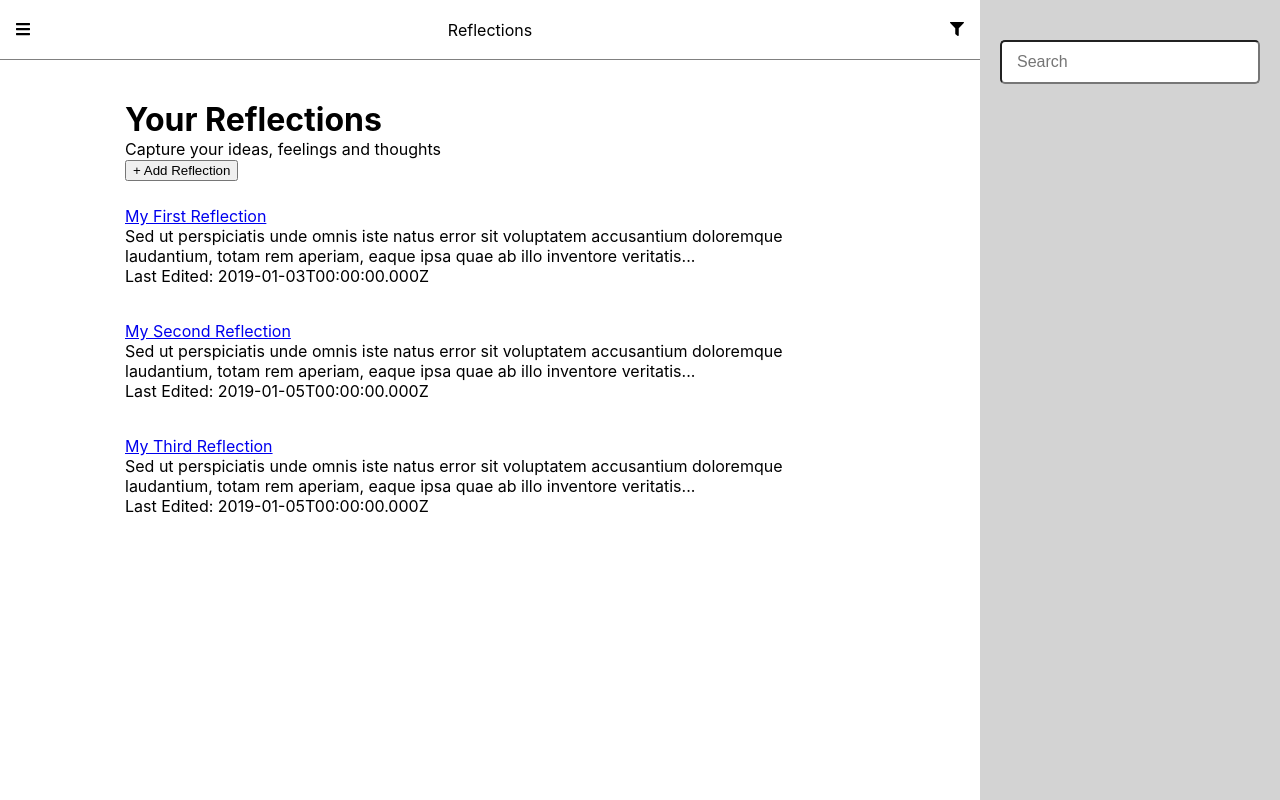
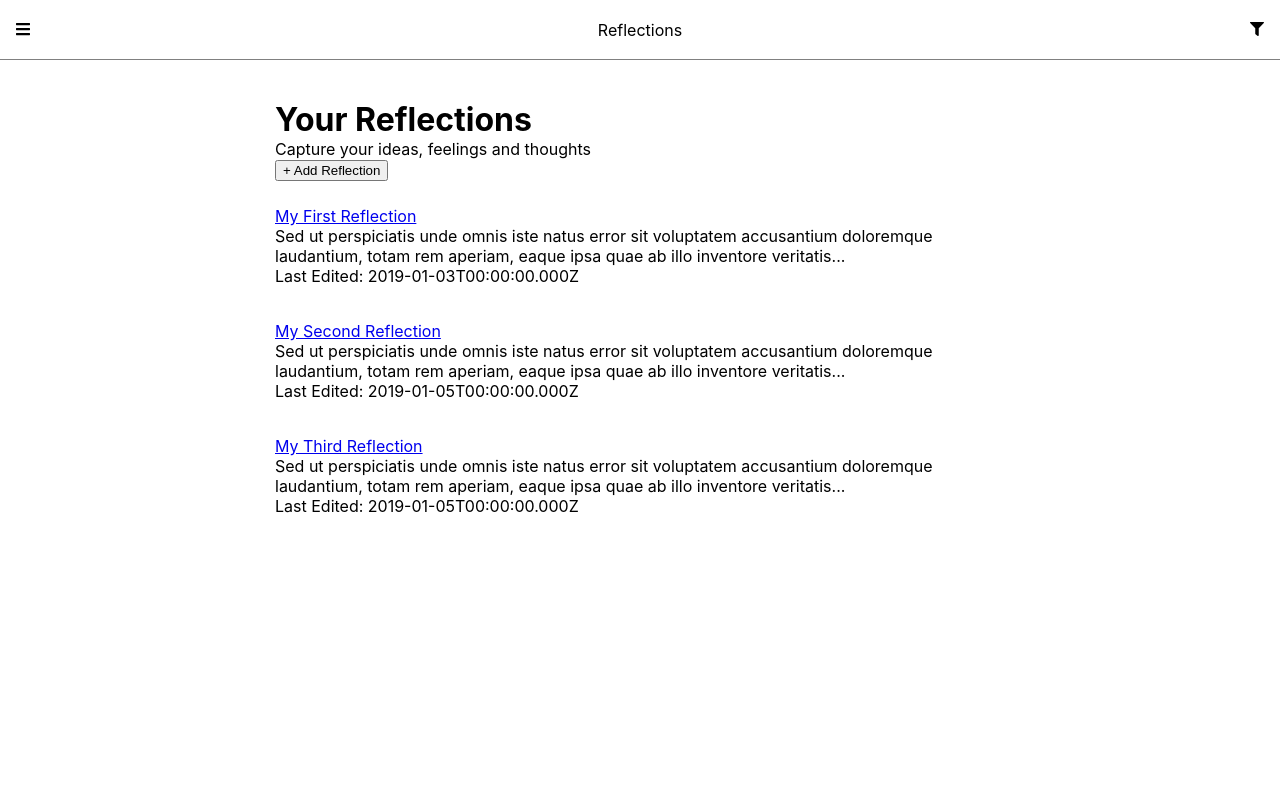
Before and after one commit to baf62495/mindjournal-client, a React (Create React App) app: page /reflections in a window 1280 px wide. Built offline with nearby package versions, Linux system fonts and the light colour scheme.

Commit message:
fixed reflections sidebar bug

```diff
--- a/src/components/AppSidebar.js
+++ b/src/components/AppSidebar.js
@@ -12,7 +12,7 @@ export default function AppSidebar(props) {
         )
     }
     return (
-        <aside className='app-sidebar'>
+        <aside className={props.isSidebarVisible ? 'app-sidebar' : 'app-sidebar is-invisible'}>
             <SearchInput updateSearchTerm={props.updateSearchTerm} />
         </aside>
     )
```
